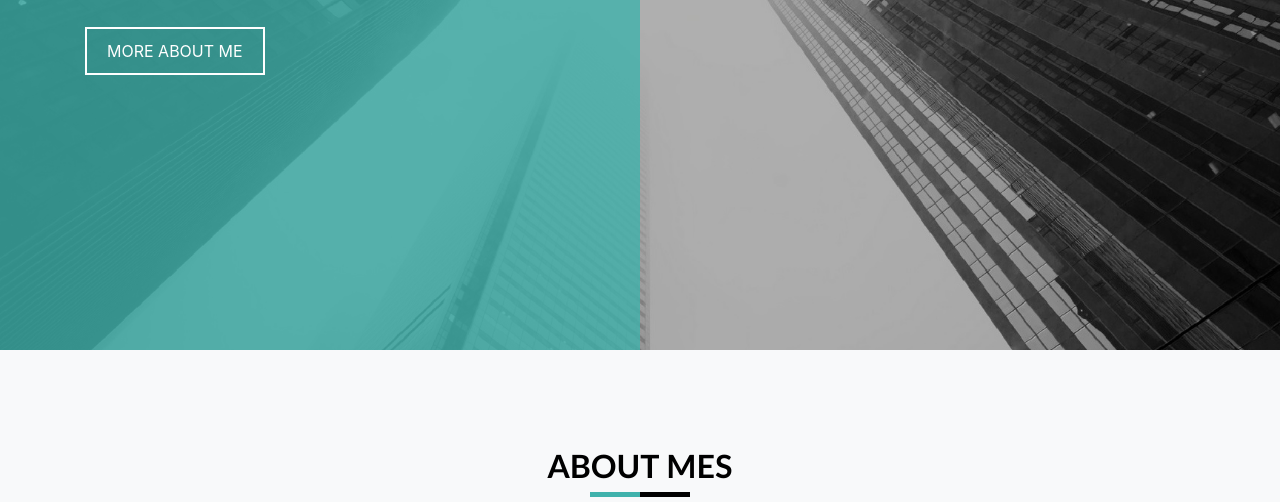
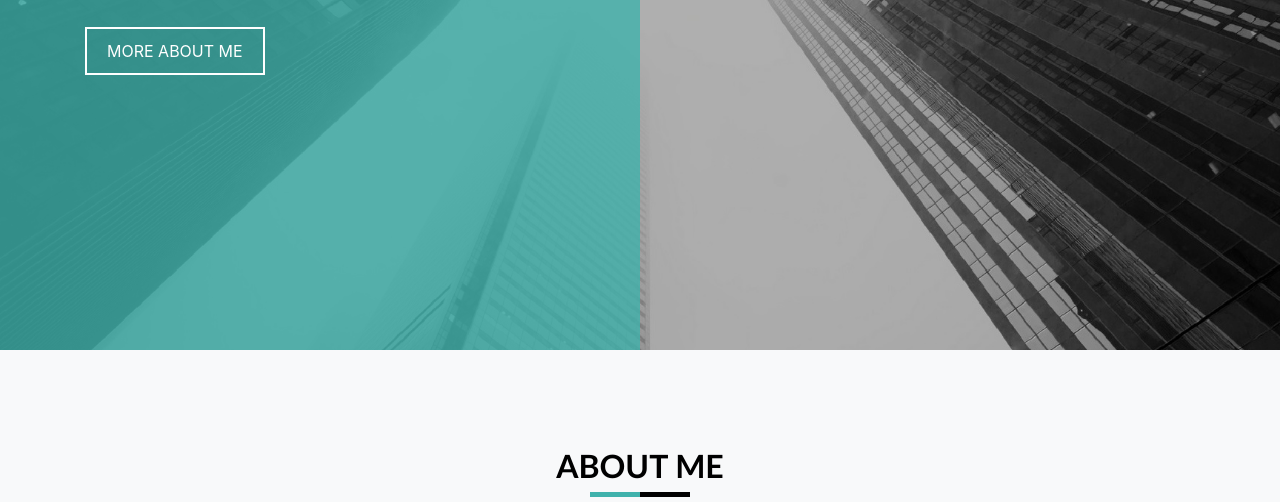
Before and after one commit to ryanannda/RiyanAPortfolio, a plain HTML site: page index.html in a window 1280 px wide. Shown: the part 450-952 px from the top of the page. Drawn offline with Linux system fonts and the light colour scheme; some packages are replaced by stand-ins of ours; a script that the page names is missing.

Commit message:
Update website content

```diff
--- a/index.html
+++ b/index.html
@@ -102,7 +102,7 @@
             <div class="row justify-content-center">
                 <div class="col-lg-6 ">
                     <div class="section-title text-center">
-                        <h2>About Mes</h2>
+                        <h2>About Me</h2>
                         <p>I am a Fresh Graduate Bachelor of Informatics Engineering or Computer Science with a great interest in the field of technology and information. have a fairly good knowledge of Microsoft Office, Computer Hardware and Software, Data Analyst, Web Development, and Designer. With a high curiosity, I am always eager to learn new things and continue to develop skills to adapt to the needs of ever-growing technology.</p>
                     </div>
                 </div>
```
